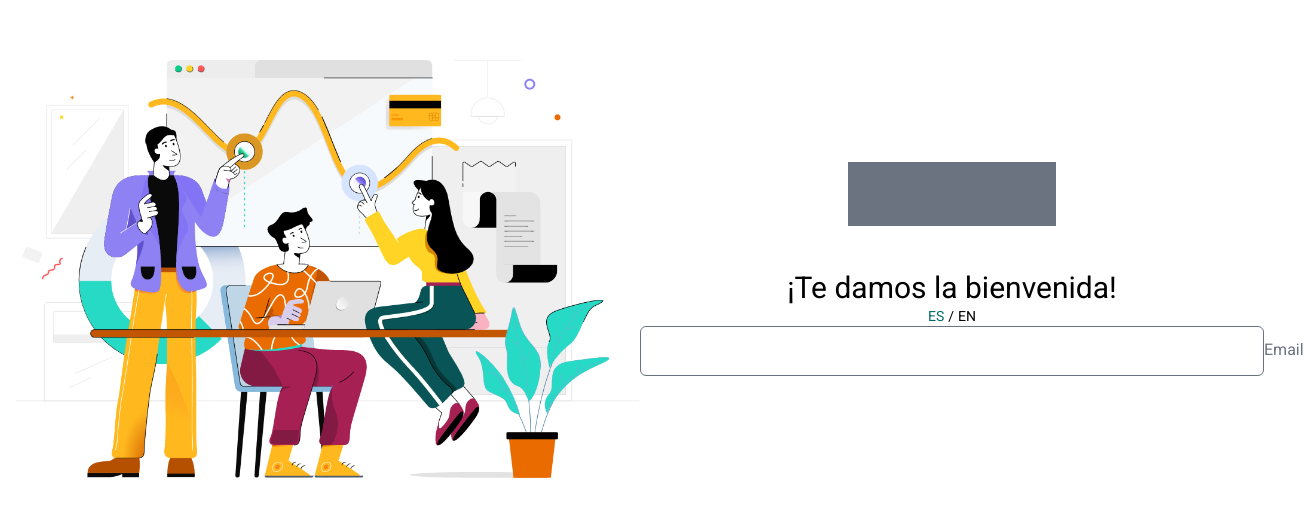
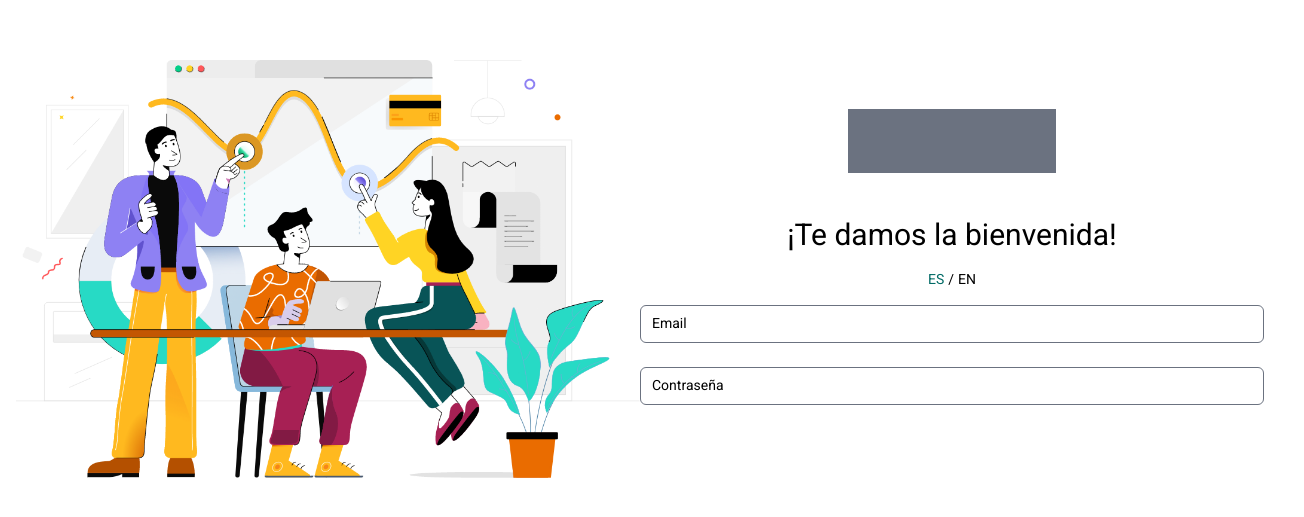
Before and after one commit to sebaspa/beneficios, a React (Vite) app: page /login in a window 1280 px wide. Shown: the part 131-648 px from the top of the page, 1304 px wide, since content can reach past the window. Built offline with nearby package versions, Linux system fonts and the light colour scheme.

Commit message:
Se agregan los input text primarios

```diff
--- a/src/index.css
+++ b/src/index.css
@@ -55,4 +55,15 @@
   .btn-outlined-primary {
     @apply rounded-3xl border bg-white border-persian-green-200 text-persian-green-400 hover:bg-persian-green-50;
   }
+
+  /*Formularios*/
+
+  .inputText-primary {
+    @apply form-input text-sm px-3 py-2 rounded-md w-full focus:outline-none focus:border-persian-green-400 focus:ring-1 focus:ring-persian-green-400
+  }
+
+  .inputText-primary:focus-within ~ label,
+  .inputText-primary:not(:placeholder-shown) ~ label {
+    @apply transform scale-75 -translate-y-4 -translate-x-2 text-persian-green-400 bg-white px-2;
+  }
 }
--- a/src/pages/Login.tsx
+++ b/src/pages/Login.tsx
@@ -19,15 +19,28 @@ export const Login = () => {
           <p className="text-2xl md:text-3xl text-black">
             ¡Te damos la bienvenida!
           </p>
+          <div className="my-4">
           <ChangeLanguage />
+          </div>
           <form className="w-full">
-            <div className="relative">
+            <div className="relative mb-6">
               <input
                 type="email"
-                className="form-input px-4 py-3 rounded-md w-full"
+                placeholder=" "
+                className="inputText-primary"
               />
-              <label className="absolute duration-300 top-3 -z-1 origin-0 text-gray-500">
+              <label className="absolute top-2 left-3 text-sm duration-300 origin-top-left">
                 Email
+              </label>
+            </div>
+            <div className="relative mb-6">
+              <input
+                type="password"
+                placeholder=" "
+                className="inputText-primary"
+              />
+              <label className="absolute top-2 left-3 text-sm duration-300 origin-top-left">
+                Contraseña
               </label>
             </div>
           </form>
```
